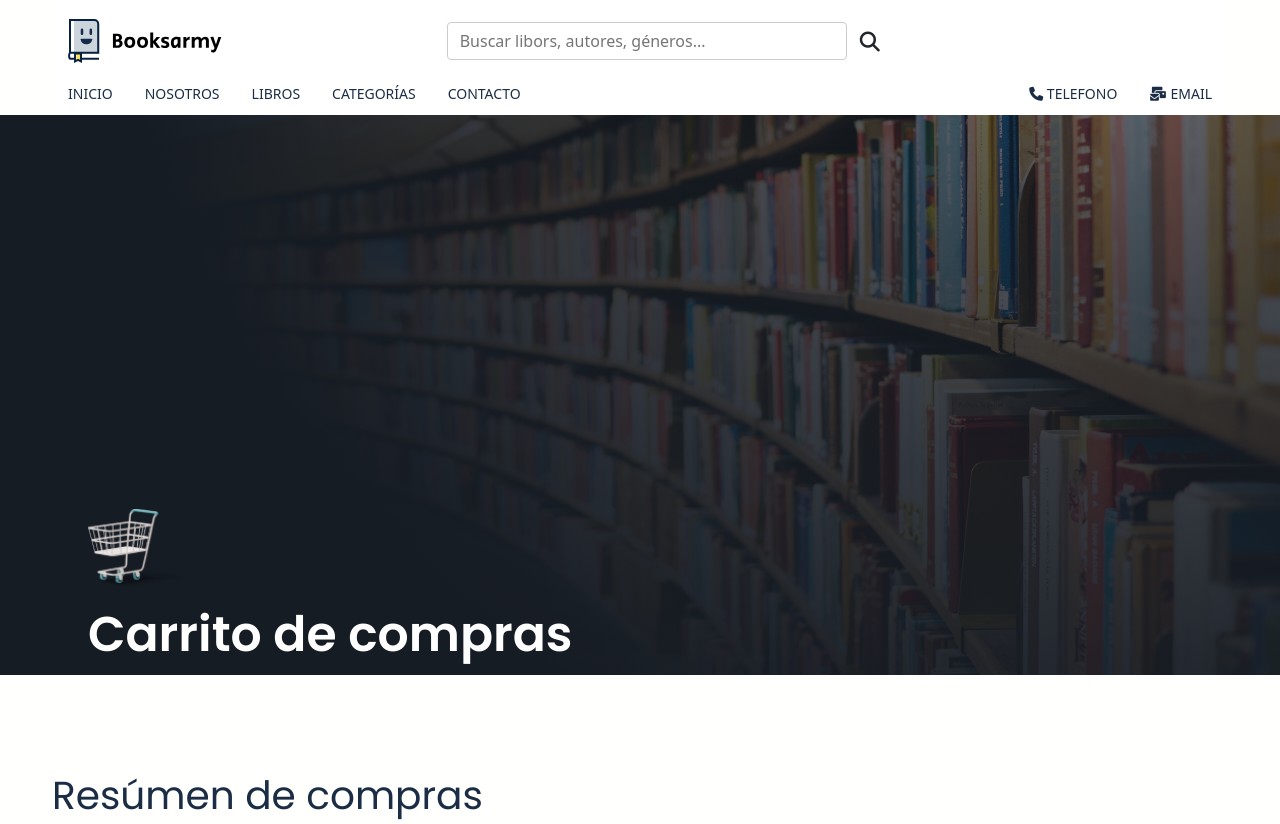
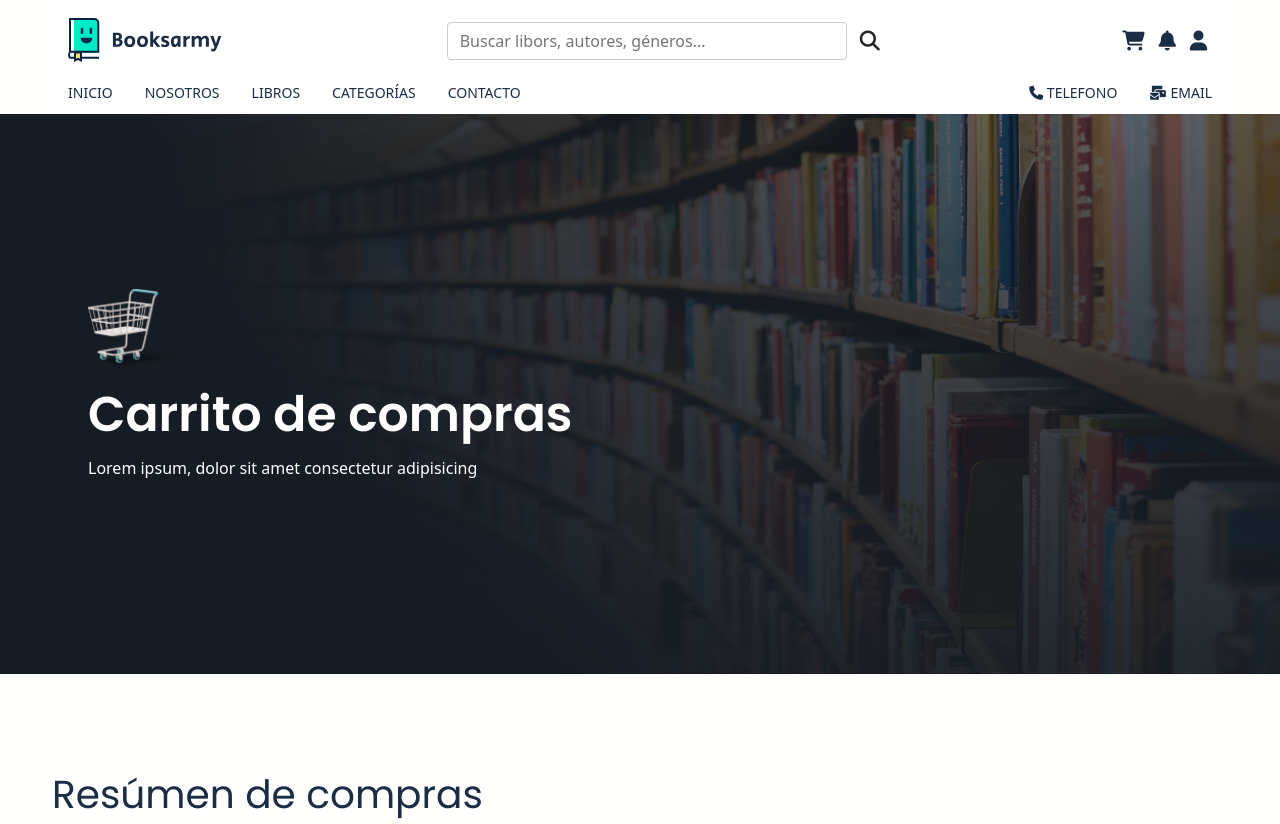
Before and after one commit to PabloValles/booksarmy-front-end, a plain HTML site: page productCart.html in a window 1280 px wide. Shown: the top 824 px of the page. Drawn offline with nearby package versions, Linux system fonts and the light colour scheme.

Commit message:
Modify: cart.html

```diff
--- a/css/cart.scss
+++ b/css/cart.scss
@@ -30,11 +30,13 @@ header {
           padding-top: 5rem;
           color: #fff;
         }
+        p {
+          color: #fff;
+        }
       }
 
       @include md {
         justify-content: flex-start;
-        align-items: flex-end;
         .hero__title {
           text-align: left;
 
@@ -53,7 +55,6 @@ header {
 
 nav.navbar {
   background-color: #fff;
-  color: #fff;
 
   .navbar__bottom-bar-mobile {
     background-color: #fff;
--- a/productCart.html
+++ b/productCart.html
@@ -32,7 +32,7 @@
         <nav class="navbar">
           <div class="navbar__top-bar">
             <div class="logo">
-              <img src="img/Logo 5.svg" alt="" />
+              <img src="img/logos/Logo 6-green.svg" alt="" />
             </div>
             <div class="form">
               <input
@@ -95,6 +95,7 @@
           <div class="hero__title">
             <img src="img/carrito/carrito.png" alt="" />
             <h1>Carrito de compras</h1>
+            <p>Lorem ipsum, dolor sit amet consectetur adipisicing</p>
           </div>
         </div>
       </div>
```
Also changed, not shown: css/cart.css, img/logos/Logo 13-blue.svg (added), img/logos/Logo 6-green.svg (added), img/logos/Logo 7-yellow.svg (added), img/logos/Logo 8-red.svg (added), 1 other file.
